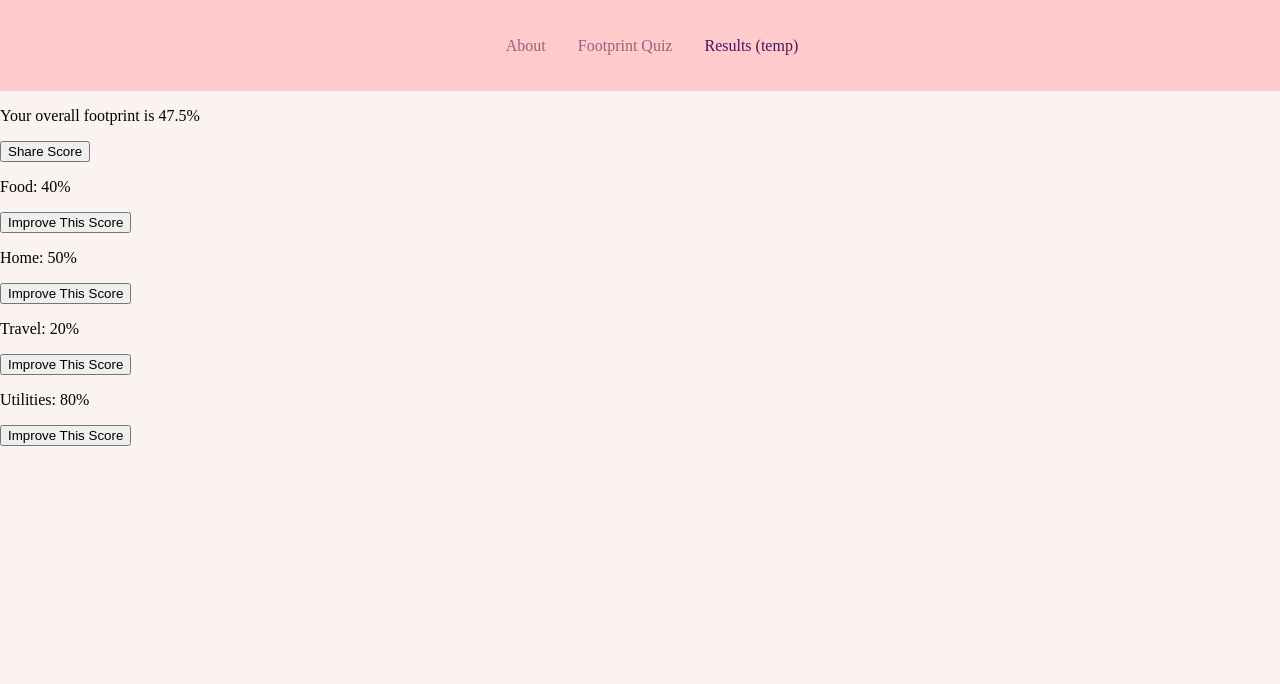
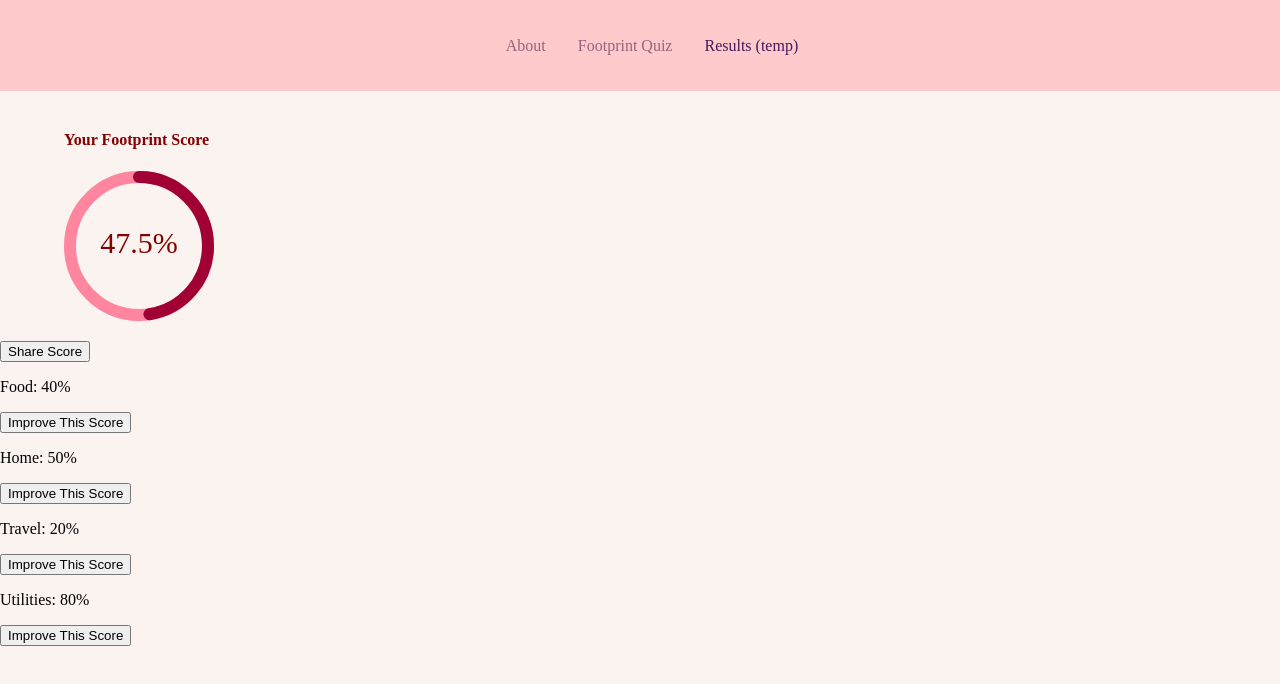
Before and after one commit to BenjaminLe1/SimpleCarbonTracker, a React (Create React App) app in the folder frontend/: page /results in a window 1280 px wide. Shown: the top 684 px of the page. Built offline with nearby package versions, Linux system fonts and the light colour scheme.

Commit message:
update results display

```diff
--- /dev/null
+++ b/frontend/src/pages/Circle.js
@@ -0,0 +1,58 @@
+import React, { useEffect, useState } from 'react';
+import { CircularProgressbar } from 'react-circular-progressbar';
+import 'react-circular-progressbar/dist/styles.css';
+import './pages.css';
+
+function CircularProgressBar(props) {
+  const [percentage, setPercentage] = useState(0);
+
+  useEffect(() => {
+    // Update the percentage state when props.percentage changes
+    setPercentage(props.percentage);
+  }, [props.percentage]); // Add [props.percentage] as the second argument to useEffect
+
+  var pathColor = '';
+  var trailColor = '';
+  var textColor = '';
+  if (percentage >= 70) {
+    pathColor = '#446A46';
+    trailColor = '#82A284';
+    textColor = '#446A46';
+  }
+  if (percentage >= 50 && percentage < 70) {
+    pathColor = '#F1C93B';
+    trailColor = '#FAE392';
+    textColor = '#D49B54';
+  }
+  if (percentage < 50) {
+    pathColor = '#A10035';
+    trailColor = '#FF869E';
+    textColor = '#850000';
+  }
+
+  return (
+    <div className='categoryCount'>
+      <h4 style={{color: textColor}}>Your Footprint Score</h4>
+      <div style={{ width: 150 }}>
+        <CircularProgressbar
+          value={percentage}
+          text={`${percentage}%`}
+          styles={{
+            path: {
+              stroke: pathColor,
+            },
+            trail: {
+              // Trail color
+              stroke: trailColor,
+            },
+            text: {
+              fill: textColor,
+            },
+          }}
+        />
+      </div>
+    </div>
+  );
+}
+
+export default CircularProgressBar;
--- a/frontend/src/pages/index.js
+++ b/frontend/src/pages/index.js
@@ -1,9 +1,6 @@
 import React from 'react';
 import './pages.css'
 
-const customStyle = {
-    color: "red"
-};
 
 const Home = () => {
 
--- a/frontend/src/pages/pages.css
+++ b/frontend/src/pages/pages.css
@@ -29,6 +29,10 @@
     margin-bottom: 4%;
   }
 
+  h4{
+    color: #263A29;
+  }
+
   ol{
     text-align: center;
   }
--- a/frontend/src/pages/results.js
+++ b/frontend/src/pages/results.js
@@ -1,4 +1,6 @@
 import React,{useState, useEffect} from "react";
+import "./pages.css"
+import CircularProgressBar from './Circle';
 
 function Results(){
     const[cat1,setCat1] = useState(0)
@@ -21,9 +23,10 @@ function Results(){
         getScores()
     });
 
+
     return (
         <div classname="Results">
-            <p>Your overall footprint is {getPerc(overall)}%</p>
+            <CircularProgressBar percentage={getPerc(overall)}/>
             <button>Share Score</button>
             <p>Food: {getPerc(cat1)}%</p>
             <button>Improve This Score</button>
--- a/package.json
+++ b/package.json
@@ -5,6 +5,7 @@
     "express": "^4.18.2",
     "mysql2": "^3.5.0",
     "nodemon": "^3.0.0",
+    "react-circular-progressbar": "^2.1.0",
     "react-dom": "^18.2.0",
     "react-icons": "^4.10.1",
     "react-router-dom": "^6.14.2",
```
Also changed, not shown: 2 other files (tests, documents, lock files or other folders).
